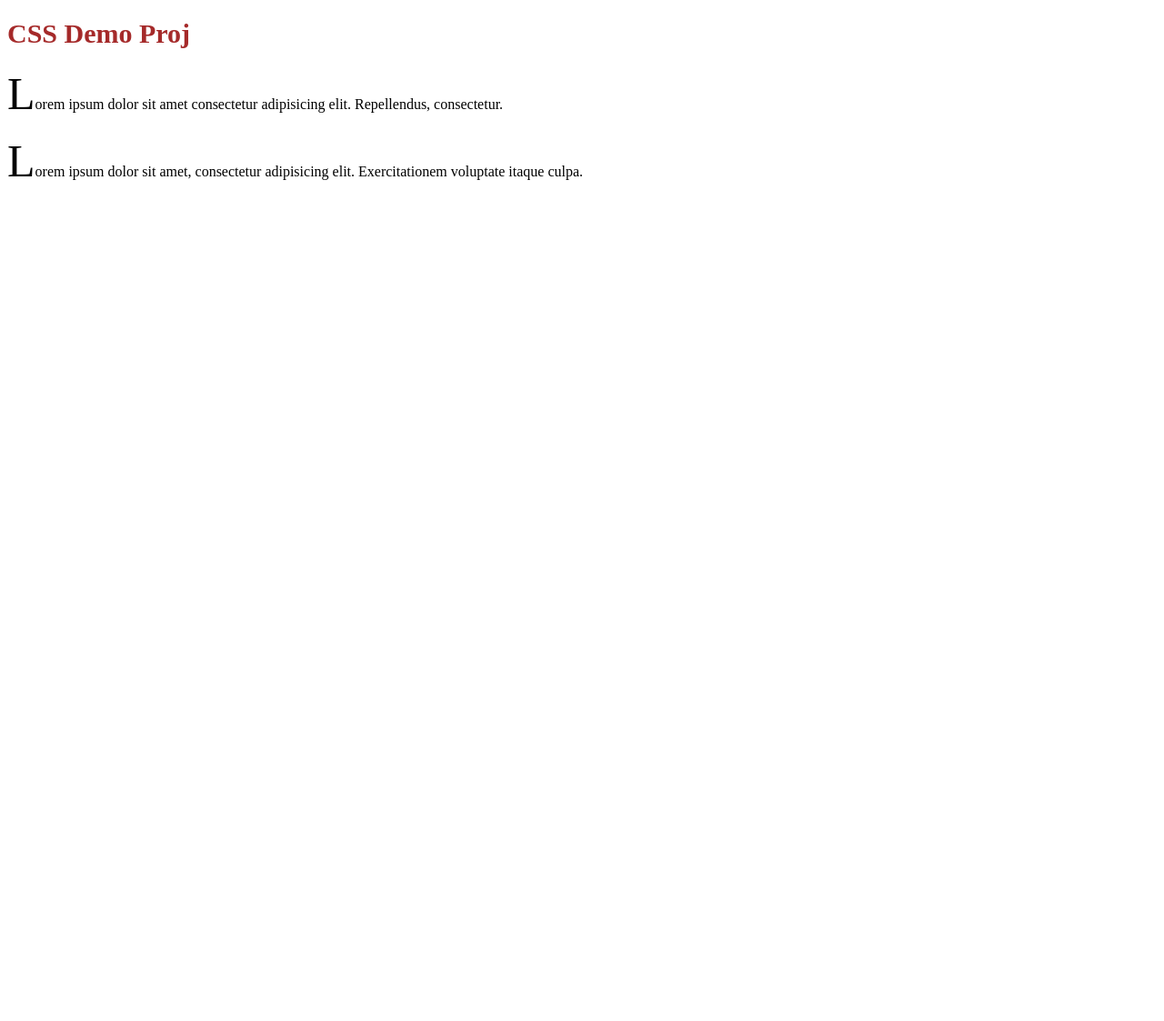
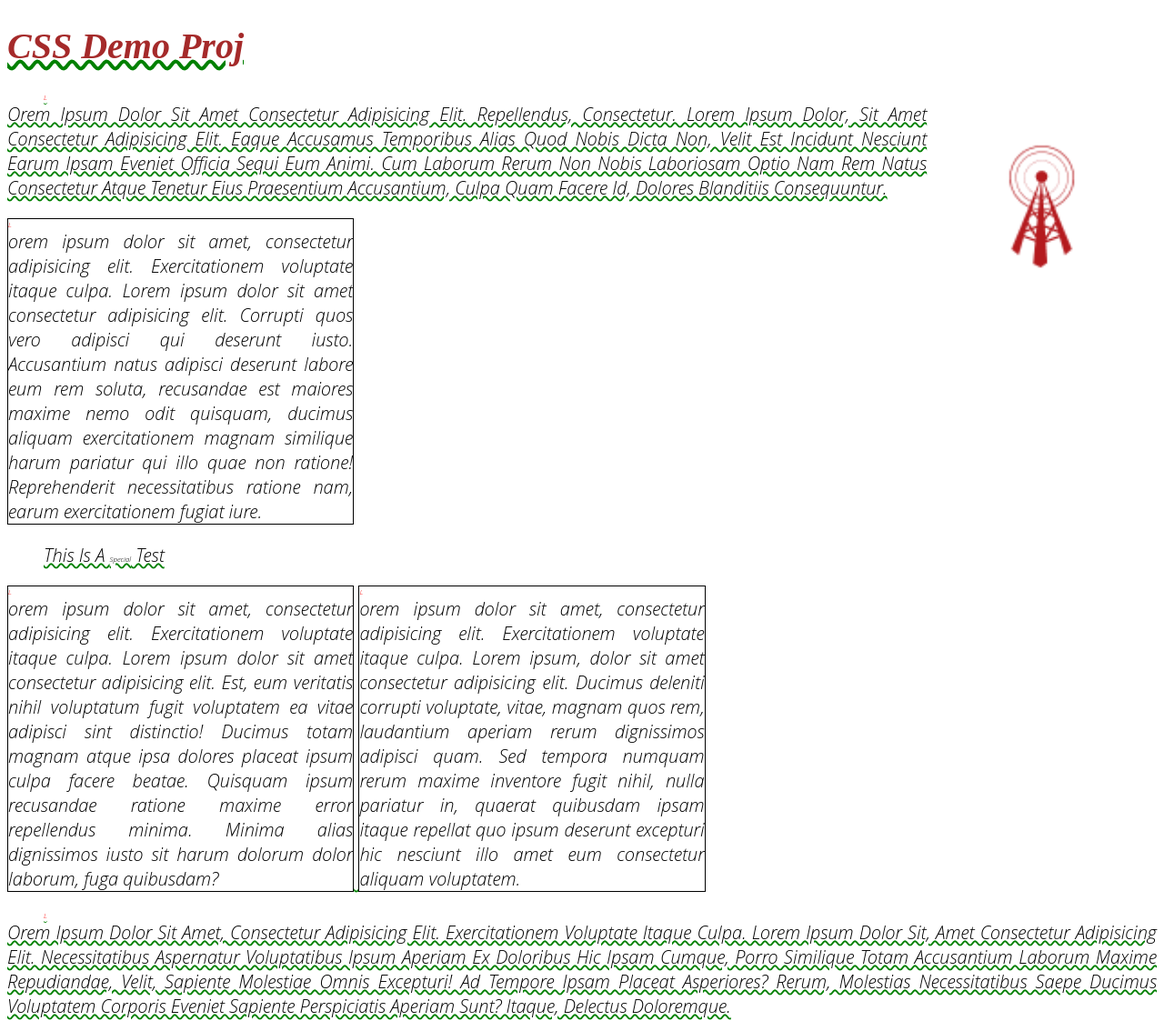
Before and after one commit to BalajiBaskaran24/WebDevelopement, a plain HTML site: page CoreCSS/about.html in a window 1280 px wide. Shown: the whole page at 91% size. Before the commit the page ends 800 px from the top, so only its background shows below. Drawn offline with Linux system fonts and the light colour scheme.

Commit message:
JS and CSS

```diff
--- a/CoreCSS/about.html
+++ b/CoreCSS/about.html
@@ -5,23 +5,61 @@
     <!--type="text/css" this attribute is not necessary for HTML5-->
 </head>
 <!--Internal styling. This is page specific-->
-<style>
+<!-- <style>
     h1 {
         font-size: 100px;
     }
-</style>
+</style> -->
 <link rel="stylesheet" href="css/site.css">
+
+<!--In a page all elements should have unique ID-->
 
 <body>
     <main>
-        <h1 id="header">CSS Demo Proj</h1>
+        <h1>CSS Demo Proj</h1>
+
         <p>
-            <span class="starting-Letter">L</span>orem ipsum dolor sit amet
-            consectetur adipisicing elit. Repellendus, consectetur.
+            <img id="bettericonId" src="BetterIcon.png" alt="Better icon" />
+            <span class="starting-Letter overall-first-character">L</span>orem ipsum dolor sit amet
+            consectetur adipisicing elit. Repellendus, consectetur. Lorem ipsum dolor, sit amet consectetur adipisicing
+            elit. Eaque accusamus temporibus alias quod nobis dicta non, velit est incidunt nesciunt earum ipsam eveniet
+            officia sequi eum animi. Cum laborum rerum non nobis laboriosam optio nam rem natus consectetur atque
+            tenetur eius praesentium accusantium, culpa quam facere id, dolores blanditiis consequuntur.
         </p>
+        <div class="ninja">
+            <span class="starting-Letter">L</span>orem ipsum dolor sit amet, consectetur adipisicing
+            elit. Exercitationem voluptate itaque culpa. Lorem ipsum dolor sit amet consectetur adipisicing elit.
+            Corrupti quos vero adipisci qui deserunt iusto. Accusantium natus adipisci deserunt labore eum rem soluta,
+            recusandae est maiores maxime nemo odit quisquam, ducimus aliquam exercitationem magnam similique harum
+            pariatur qui illo quae non ratione! Reprehenderit necessitatibus ratione nam, earum exercitationem fugiat
+            iure.
+        </div>
+
+        <p>This is a <span id="special-id"
+            class="special-class" style="font-size: 50px;">special</span> test</p>
+        <div class="ninja">
+            <span class="starting-Letter">L</span>orem ipsum dolor sit amet, consectetur adipisicing
+            elit. Exercitationem voluptate itaque culpa. Lorem ipsum dolor sit amet consectetur adipisicing elit.
+            Est, eum veritatis nihil voluptatum fugit voluptatem ea vitae adipisci sint distinctio! Ducimus totam
+            magnam atque ipsa dolores placeat ipsum culpa facere beatae. Quisquam ipsum recusandae ratione maxime
+            error repellendus minima. Minima alias dignissimos iusto sit harum dolorum dolor laborum, fuga
+            quibusdam?
+        </div>
+        <div class="ninja">
+            <span class="starting-Letter">L</span>orem ipsum dolor sit amet, consectetur adipisicing
+            elit. Exercitationem voluptate itaque culpa. Lorem ipsum, dolor sit amet consectetur adipisicing elit.
+            Ducimus deleniti corrupti voluptate, vitae, magnam quos rem, laudantium aperiam rerum dignissimos
+            adipisci quam. Sed tempora numquam rerum maxime inventore fugit nihil, nulla pariatur in, quaerat
+            quibusdam ipsam itaque repellat quo ipsum deserunt excepturi hic nesciunt illo amet eum consectetur
+            aliquam voluptatem.
+        </div>
         <p>
             <span class="starting-Letter">L</span>orem ipsum dolor sit amet, consectetur adipisicing
-            elit. Exercitationem voluptate itaque culpa.
+            elit. Exercitationem voluptate itaque culpa. Lorem ipsum dolor sit, amet consectetur adipisicing elit.
+            Necessitatibus aspernatur voluptatibus ipsum aperiam ex doloribus hic ipsam cumque, porro similique
+            totam accusantium laborum maxime repudiandae, velit, sapiente molestiae omnis excepturi! Ad tempore
+            ipsam placeat asperiores? Rerum, molestias necessitatibus saepe ducimus voluptatem corporis eveniet
+            sapiente perspiciatis aperiam sunt? Itaque, delectus doloremque.
         </p>
     </main>
 </body>
--- a/CoreCSS/css/site.css
+++ b/CoreCSS/css/site.css
@@ -1,11 +1,37 @@
-/* body {
+/*Below statement doesn't work offline. Imports font using google API*/
+@import url('https://fonts.googleapis.com/css2?family=Roboto:ital,wght@0,100;0,300;0,400;0,500;0,700;1,100;1,300;1,400;1,500;1,700&display=swap');
+
+
+/*Overwrite vendor CSS with our custom CSS
+Since html is a top down apporach include a overwrite css file after vendor css,
+use the same id here and define appropriate style that you want for the same id or class*/
+
+html {
     font-size: 20px;
+    font-family: 'Open Sans', Arial, sans-serif;
+    font-style: italic;
+    font-weight: lighter;
+    text-align: justify;
+    text-decoration: green underline wavy;
 }
+
+/*body {
+    font-size: 20px;
+}*/
 
 h1 {
     color: brown;
-    font-size: 30px;
-} */
+    /*em: Element: (n * parent element size)*/
+    /* font-size: 3em; */
+    /*rem: Root Element: (n * root element size i.e html tag in most of the cases) */
+    /*font-size: 3rem; */
+    font-family: 'Times New Roman', Times, serif;
+}
+
+p {
+    text-indent: 2em;
+    text-transform: capitalize;
+}
 
 /*Id starts with #*/
 #header {
@@ -16,4 +42,78 @@ h1 {
 /*Classes starts with dot*/
 .starting-Letter {
     font-size: 50px;
+    display: flow-root;
 }
+
+/*AND:: The tag Should have both the classes to statisfy the below*/
+.starting-Letter.overall-first-character {
+    color: red;
+}
+
+/*OR:: The tag Should have either of the classes to statisfy the below*/
+.starting-Letter,
+.overall-first-character {
+    color: red;
+}
+
+
+/*Parent child relationship:: Second one is the child of first one*/
+.starting-Letter .overall-first-character {
+    color: red;
+}
+
+/*If tag contains starting-Letter and overall-first-character. The applied color will be red*/
+.overall-first-character {
+    color: blue;
+}
+
+.ninja {
+    /* visibility: hidden; */
+    /*Hide and Reserves space for this item*/
+    /* display: none; */
+    /*Hide and Utilizes this tag space*/
+    display: inline-block;
+    border: solid 1px;
+    width: 30%;
+    padding: 0;
+    /*White space inside border*/
+    margin: 0;
+    /*White space outside border*/
+}
+
+#bettericonId {
+    width: 20%;
+    float: right;
+}
+
+/*Order of styles 1 is highest to 3 lowest
+1. Using style tag in element
+2. Id
+3. Class
+4. Tag
+
+Style represented in Id will take precedence
+
+In case of repeatitive definition item that comes later
+in order will be applied. In the below case 5px one will
+be applied
+*/
+
+
+#special-id {
+    font-size: 35px;
+}
+
+.special-class {
+    font-size: 24px;
+}
+
+span {
+    font-size: 8px !important;
+    /*!Important - this will overwrite all including style of tag and applied to tag
+    But this is not recommended to use*/
+}
+
+#special-id {
+    font-size: 5px;
+}
```
Also changed, not shown: CoreJS/index.html (added, +17 -0 lines), CoreJS/js/app.js (added, +182 -0 lines), CoreCSS/BetterIcon.png (added), CoreJS/BetterIcon.png (added), CoreJS/favicon.ico (added).
